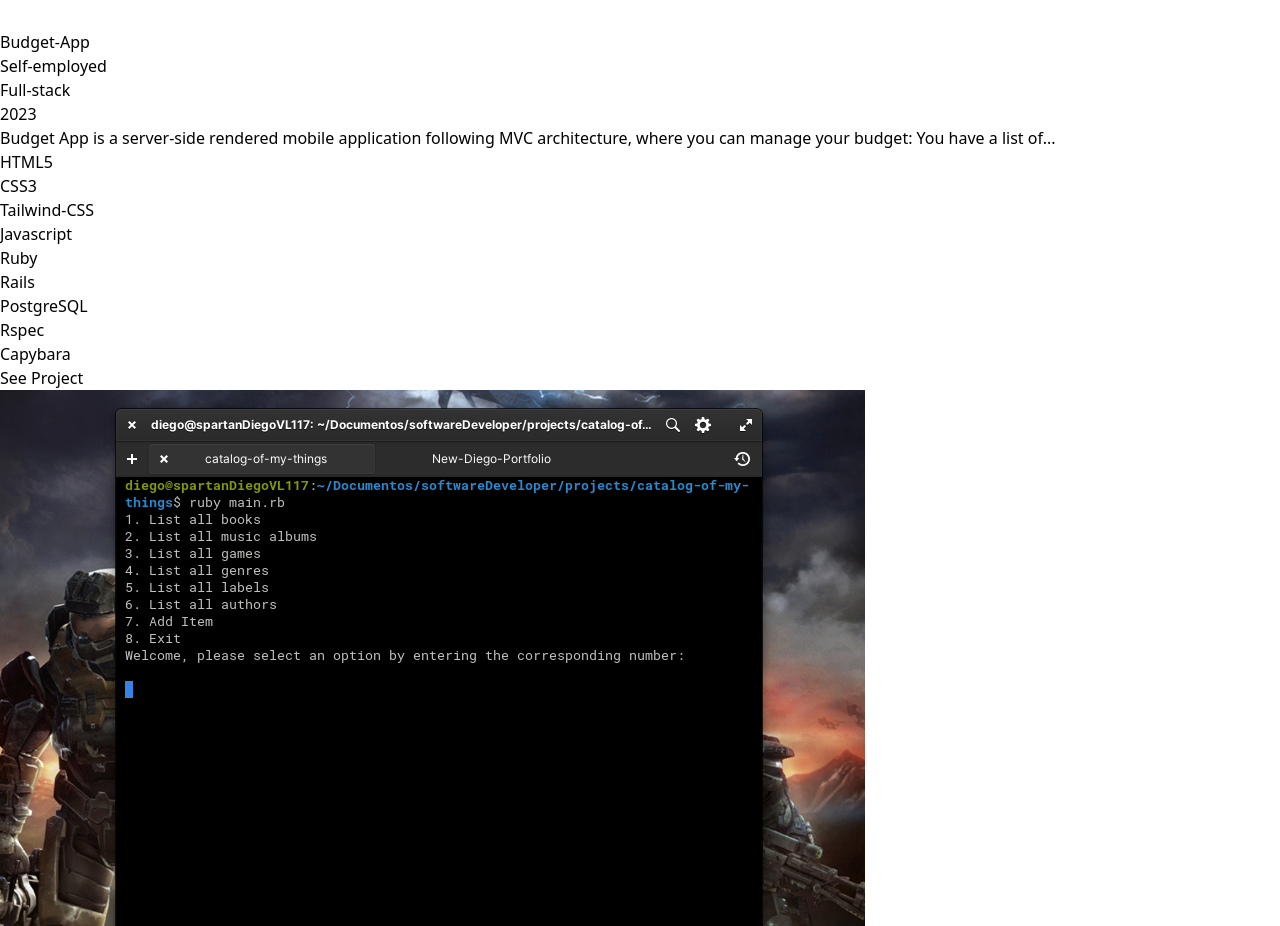
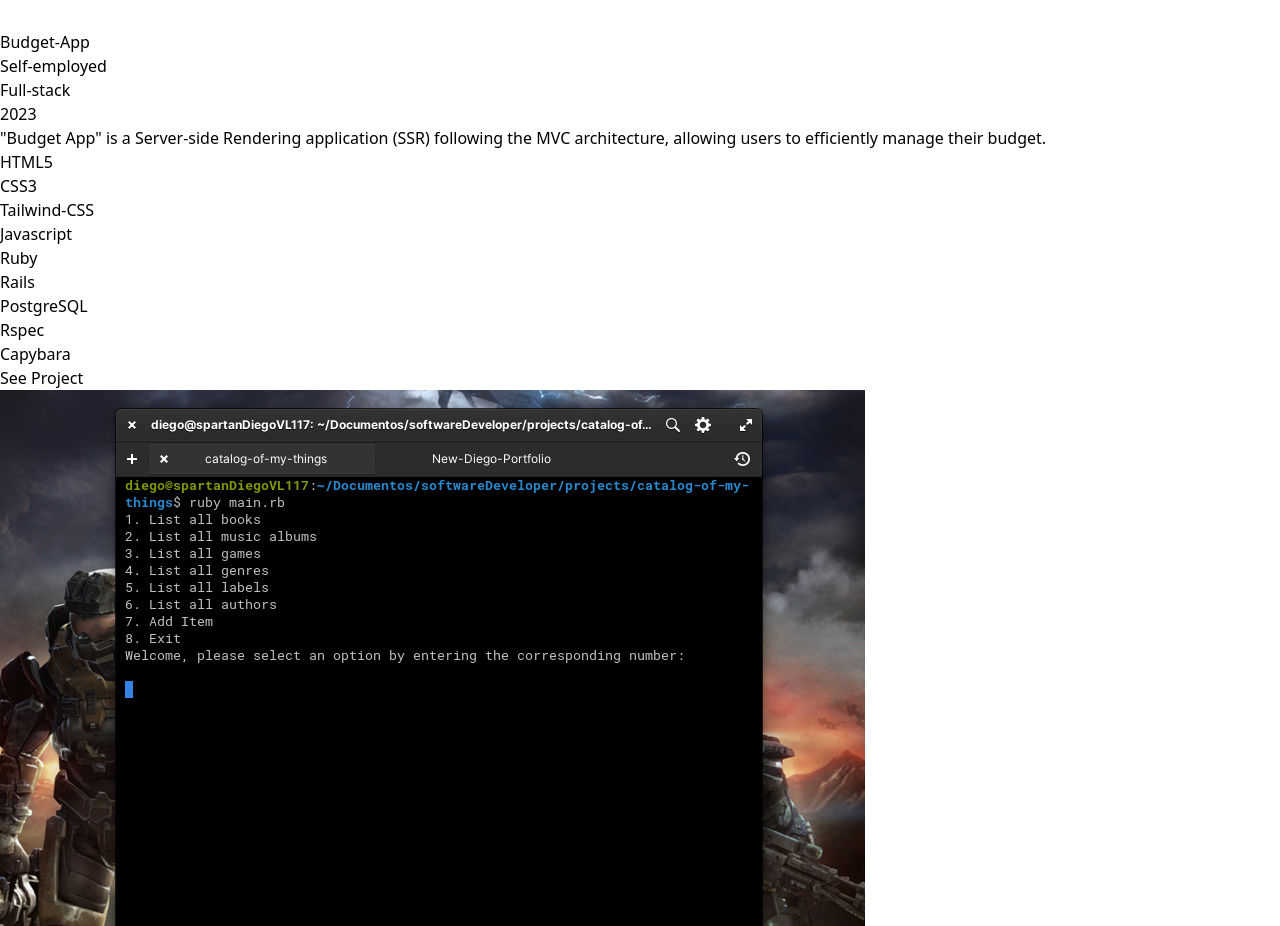
Before and after one commit to Diegogagan2587/Diegogagan2587.github.io, a React (Vite) app: page / in a window 1280 px wide. Shown: the part 3260-4186 px from the top of the page. Built offline with nearby package versions, Linux system fonts and the light colour scheme.

Commit message:
Update Budeget app project description

```diff
--- a/src/data/projects.js
+++ b/src/data/projects.js
@@ -66,9 +66,9 @@ const projects = [
     typeOfDev: 'Full-stack',
     date: '2023',
     description:
-      'Budget App is a server-side rendered mobile application following MVC architecture, where you can manage your budget: You have a list of...',
+      '"Budget App" is a Server-side Rendering application (SSR) following the MVC architecture, allowing users to efficiently manage their budget.',
     descriptionDesk:
-      'Budget App is a server-side rendered mobile application following MVC architecture, where you can manage your budget: You have a list of transactions associated with a category so you can see how much money you spent on what.',
+      '"Budget App" is a Server-side Rendering application (SSR) following the MVC architecture, allowing users to efficiently manage their budget. Users can register, add transactions, and create new categories. The application is built with JavaScript, Ruby, Rails, Tailwind CSS, and PostgreSQL.',
     img: budgetApp,
     liveVersion: 'https://www-budget-app.onrender.com/',
     source: 'https://github.com/Diegogagan2587/budget-app',
```
